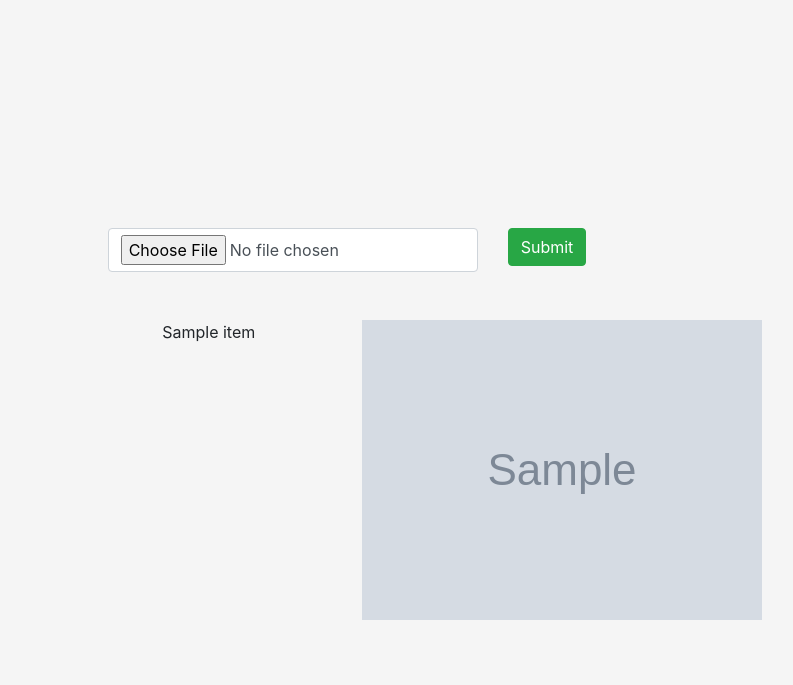
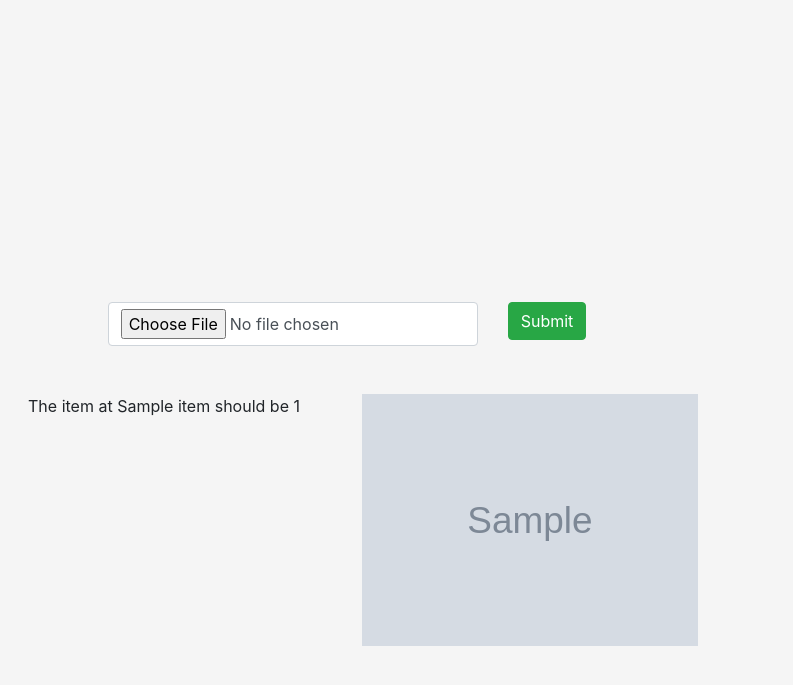
Before and after one commit to ronyaad/shiftshelf, a Flask app: template templates/upload.html in a window 1280 px wide. Shown: the top 685 px of the page, without its empty margins (293-1086 px from the left). Run offline with Flask 2, Linux system fonts and the light colour scheme; the template is opened without the code that fills it: most values are stand-ins (such as "Sample title", 1, 10 or a date in 2020); grey boxes marked "Sample" are stand-in pictures; form fields are guessed from the names that the template uses; parts of the project's set-up code (start-up, migrations or seed data) failed here and were passed over; some libraries are stand-ins or nearby versions.

Commit message:
Fix image dimensions

```diff
--- a/helpers.py
+++ b/helpers.py
@@ -119,6 +119,6 @@ def plot_prediction_grid_with_ImageSave(model, images, dim=None, figsize=None, s
                     ax.text(box[0] + 5, box[1] - 10, '{}: {}'
                             .format(label, round(score.item(), 2)), color='red')
                 ax.set_title('Image {}'.format(index))
-    plt.savefig('result.png')
+    plt.savefig('result.png', bbox_inches='tight', pad_inches=0)
     plt.close()
     path = 'result.png'
--- a/static/stylesheets/styles.css
+++ b/static/stylesheets/styles.css
@@ -72,6 +72,7 @@ body {
   display: flex;
   flex-direction: column;
   align-items: center;
+  justify-content: center;
 }
 
 .image-error-container{
@@ -82,5 +83,25 @@ body {
 }
 
 .image-renderer{
-  max-width: 700px;
+  max-width: 100%;
+  width: 100%;
 }
+
+.forms{
+  padding-top: 100px;
+}
+
+@media screen and (max-width: 768px) {
+  .image-error-container{
+    flex-direction: column;
+    align-items: center;
+    justify-content: center;
+  }
+  .image-renderer{
+   margin-bottom: 20px;
+  }
+
+  .forms{
+    padding-top: 50px;
+  }
+}
--- a/templates/upload.html
+++ b/templates/upload.html
@@ -21,7 +21,7 @@
 </head>
 <body class="text-center">
     <div class="form-imageContainer mt-5">
-        <form method="post" enctype="multipart/form-data">
+        <form class="forms" method="post" enctype="multipart/form-data">
             {{ form.hidden_tag() }}
             {% for error in form.photo.errors %}
                 <span style="color:red">{{error}}</span>
@@ -37,13 +37,16 @@
         </form>
         <div class="col-12 image-error-container">
     {% if plan is iterable  %}
-        <div class="mt-5 col-6">
+        <div class="mt-5 col-md-6 col-12">
         {% if plan|length < 1%}
         <span>the image is compliant</span>
         {% endif %}
+
         {% if plan|length > 0%}
         {% for item in plan %}
-            <p>{{item}}</p>
+        {% set data = item.items()|list %}
+        {% set val = data[0] %}
+            <p>The item at {{val[1]}} should be {{val[0]}}</p>
         {% endfor %}
         {% endif %}
         </div>
@@ -51,7 +54,7 @@
 
 
     {% if file_url %}
-    <div class="mt-5 col-6">
+    <div class="mt-5 col-md-6 col-12">
         <img src="{{ file_url }}" class="image-renderer"/>
     </div>
     {% endif %}
```
